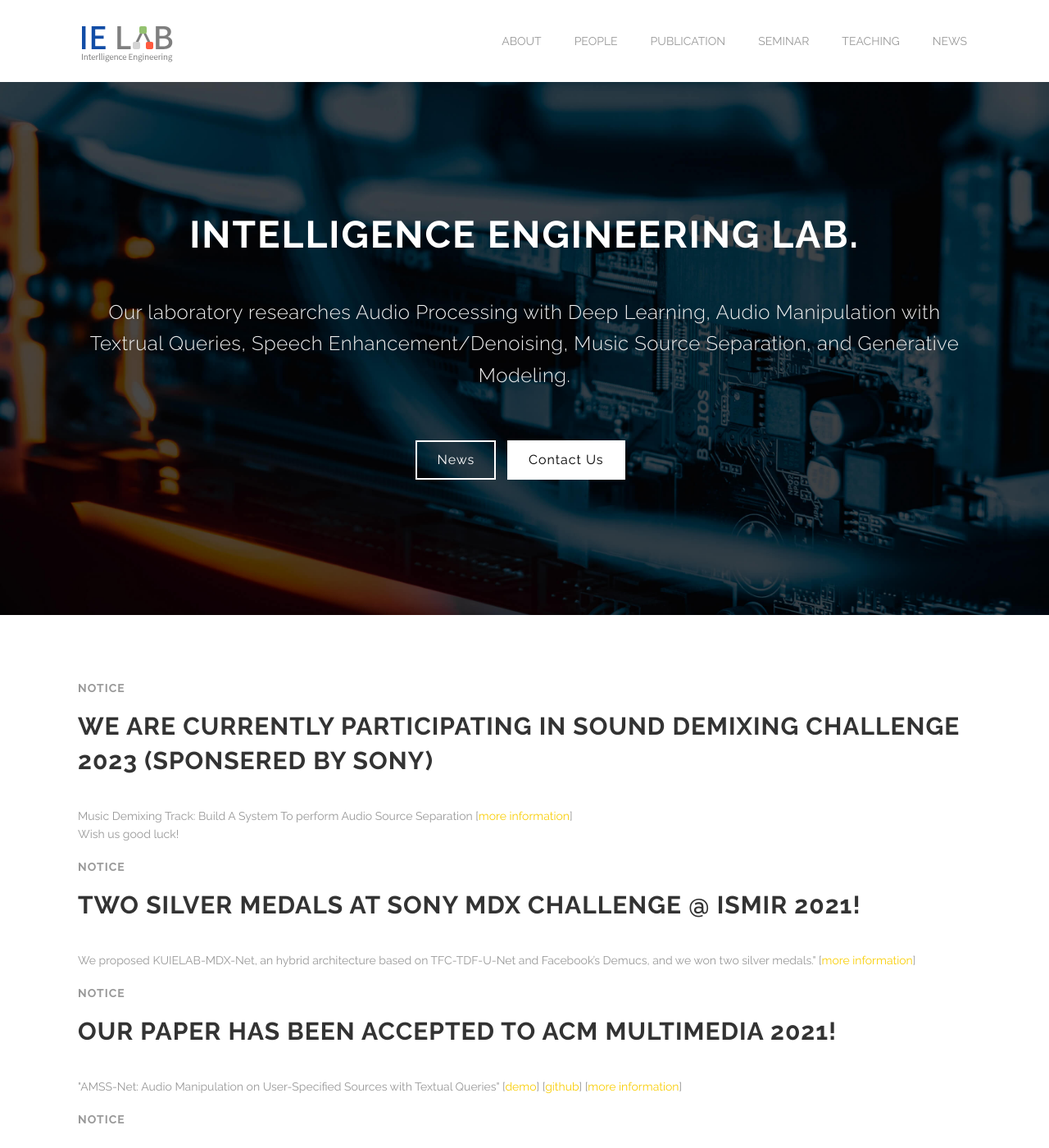
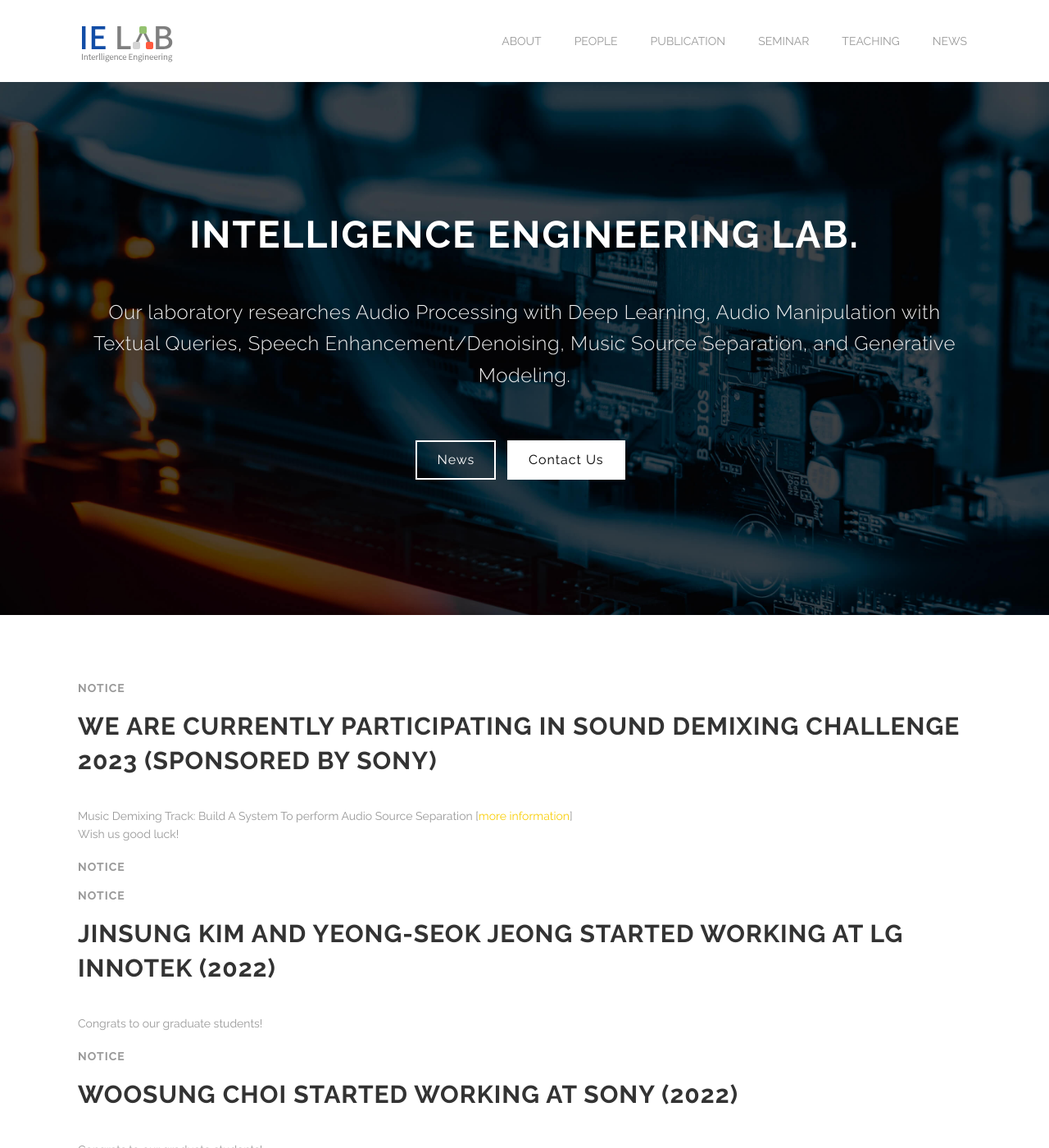
Before and after one commit to kuielab/kuielab.github.io, a Jekyll site: the page built from index.html, in a window 1280 px wide and 1400 px high. Shown: the whole window at 82% size. Built offline with Jekyll 4.4.1, drawn with Linux system fonts in a browser that asks for light colours; some of the changed text lies outside the part shown.

Commit message:
Update index.html

```diff
--- a/index.html
+++ b/index.html
@@ -8,7 +8,7 @@ slides:
       animation: bottom-to-top
       class: medium-12
     small-title:
-      text: Our laboratory researches Audio Processing with Deep Learning, Audio Manipulation with Textrual Queries, Speech Enhancement/Denoising, Music Source Separation, and Generative Modeling.
+      text: Our laboratory researches Audio Processing with Deep Learning, Audio Manipulation with Textual Queries, Speech Enhancement/Denoising, Music Source Separation, and Generative Modeling.
       animation: bottom-to-top
       class: medium-12
     buttons:
@@ -114,7 +114,7 @@ testimonials:
     <div class="large-12 columns">
 
 		<h4 style="color: #999">Notice</h4>
-    	<h2>We are currently participating in Sound Demixing Challenge 2023 (sponsered by Sony) </h2>
+    	<h2>We are currently participating in Sound Demixing Challenge 2023 (sponsored by Sony) </h2>
     	<div class="spacing"></div>
     	<p>
         Music Demixing Track: Build A System To perform Audio Source Separation
@@ -122,7 +122,24 @@ testimonials:
 		<br> Wish us good luck!
     	</p>
 
+
+
     <h4 style="color: #999">Notice</h4>
+
+	    	<h4 style="color: #999">Notice</h4>
+		<h2>Jinsung Kim and Yeong-Seok Jeong started working at LG Innotek (2022)</h2>
+		<div class="spacing"></div>
+		<p>
+		Congrats to our graduate students!
+
+	    	<h4 style="color: #999">Notice</h4>
+		<h2>Woosung Choi started working at Sony (2022)</h2>
+		<div class="spacing"></div>
+		<p>
+		Congrats to our graduate students!
+
+		</p>
+
 		<h2>Two silver medals at SONY MDX CHALLENGE @ ISMIR 2021!</h2>
 		<div class="spacing"></div>
 		<p>
@@ -151,15 +168,6 @@ testimonials:
 		[<a href="http://intelligence.korea.ac.kr/news/2021/02/01/choi.html">more information</a>]
 		</p>
 
-
-		<h4 style="color: #999">Notice</h4>
-		<h2>OUR PAPER GOT ACCEPTED TO ISMIR 2020!</h2>
-		<div class="spacing"></div>
-		<p>
-		Our Paper “Investigating U-Nets with various Intermediate Blocks for Spectrogram-based Singing Voice Separation” got accepted to ISMIR(International Society for Music Information Retrieval Conference)!
-		[<a href="https://colab.research.google.com/github/ws-choi/ISMIR2020_U_Nets_SVS/blob/master/colab_demo/TFC_TDF_17_demo.ipynb">link1: COLAB Demonstration</a>],
-		[<a href="http://intelligence.korea.ac.kr/news/2020/07/22/choi.html">link2: more information</a>]
-		</p>
 
 	</div>
 
```
